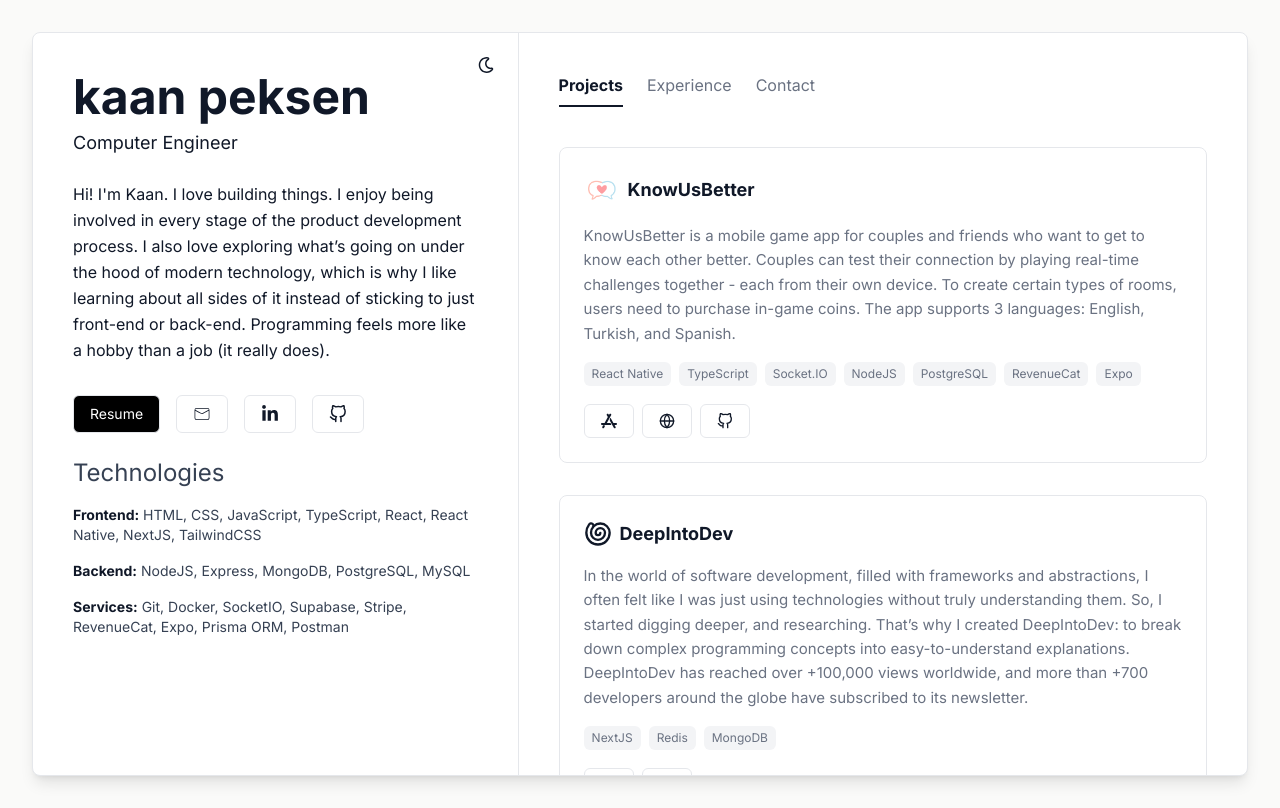
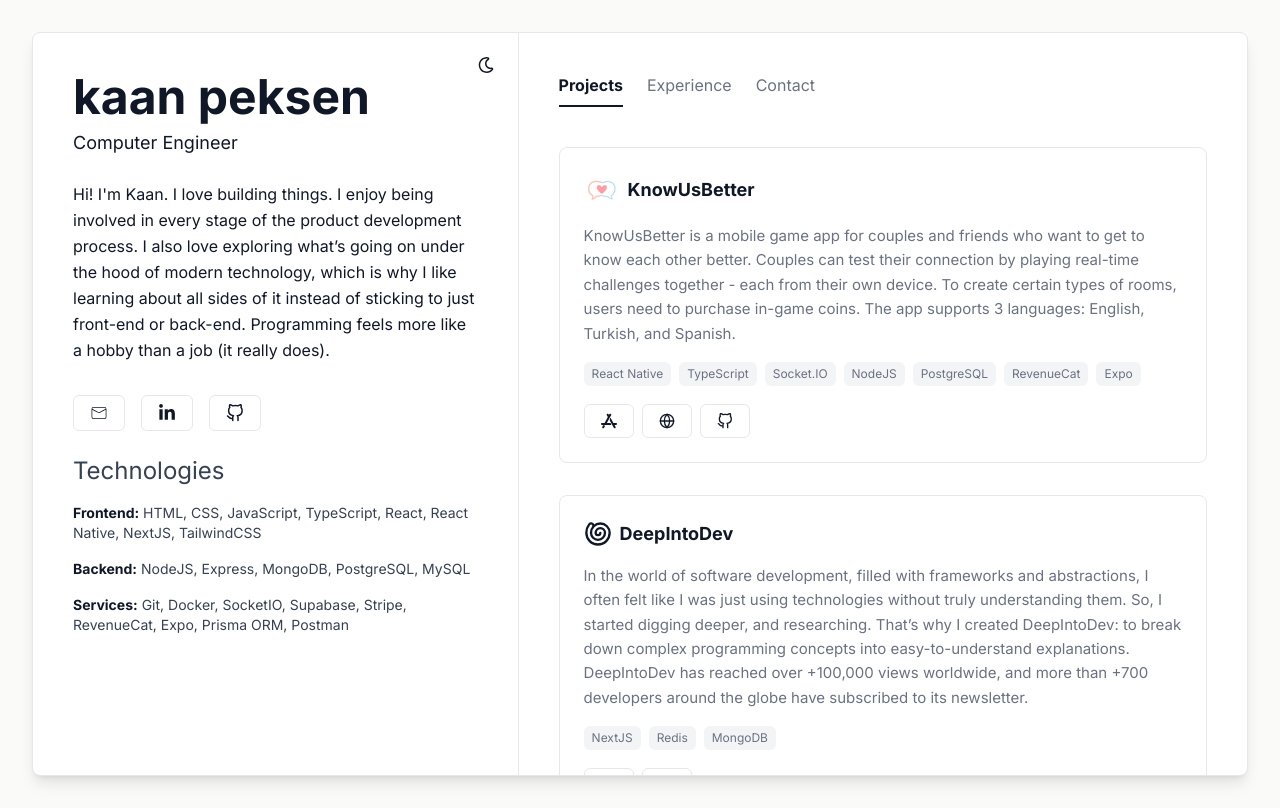
Before and after one commit to kaanmetep/portfolio, a Next.js app: page / in a window 1280 px wide. Built offline with nearby package versions, Linux system fonts and the light colour scheme.

Commit message:
remove resume button

```diff
--- a/components/AboutSection.jsx
+++ b/components/AboutSection.jsx
@@ -58,12 +58,6 @@ const AboutSection = () => {
       </p>
       <div className="flex gap-4 lg:mt-8 mt-6">
         <Button
-          dark
-          onClick={() => window.open("/KaanPeksenResume25.pdf", "_blank")}
-        >
-          Resume
-        </Button>
-        <Button
           onClick={() =>
             window.open(
               "https://mail.google.com/mail/?view=cm&fs=1&to=kaanpmete@gmail.com",
```
Also changed, not shown: 1 other file (tests, documents, lock files or other folders).
